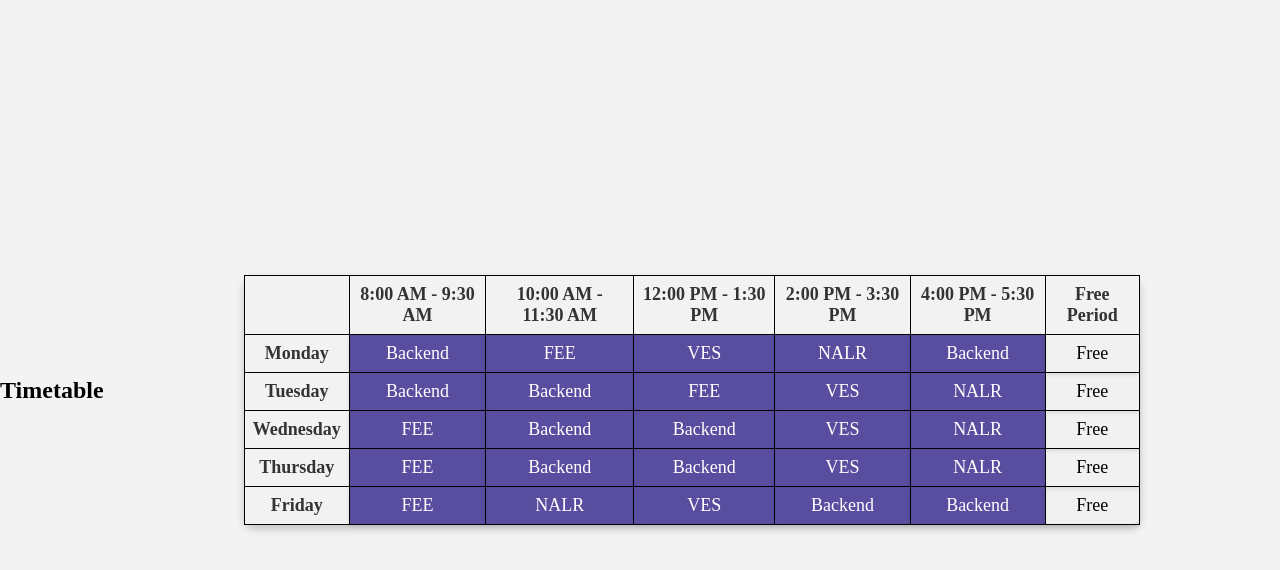
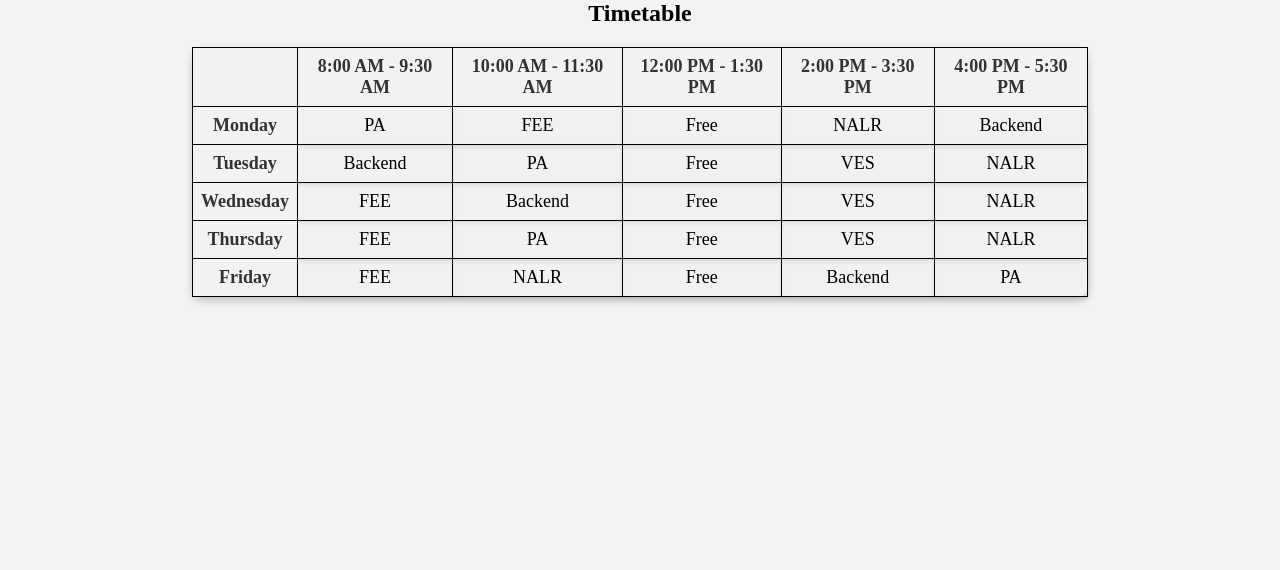
Before and after one commit to Nutika16/Collage_Management, a React (Create React App) app: page /TimeTable in a window 1280 px wide. Shown: the top 570 px of the page. Built offline with nearby package versions, Linux system fonts and the light colour scheme.

Commit message:
updated Commits

```diff
--- a/src/pages/Student/TimeTable.jsx
+++ b/src/pages/Student/TimeTable.jsx
@@ -15,39 +15,39 @@ class TimeTable extends Component {
       ],
       schedule: {
         Monday: {
-          '8:00 AM - 9:30 AM': 'Backend',
+          '8:00 AM - 9:30 AM': 'PA',
           '10:00 AM - 11:30 AM': 'FEE',
-          '12:00 PM - 1:30 PM': 'VES',
+          '12:00 PM - 1:30 PM': 'Free',
           '2:00 PM - 3:30 PM': 'NALR',
           '4:00 PM - 5:30 PM': 'Backend',
         },
         Tuesday: {
           '8:00 AM - 9:30 AM': 'Backend',
-          '10:00 AM - 11:30 AM': 'Backend',
-          '12:00 PM - 1:30 PM': 'FEE',
+          '10:00 AM - 11:30 AM': 'PA',
+          '12:00 PM - 1:30 PM': 'Free',
           '2:00 PM - 3:30 PM': 'VES',
           '4:00 PM - 5:30 PM': 'NALR',
         },
         Wednesday: {
           '8:00 AM - 9:30 AM': 'FEE',
           '10:00 AM - 11:30 AM': 'Backend',
-          '12:00 PM - 1:30 PM': 'Backend',
+          '12:00 PM - 1:30 PM': 'Free',
           '2:00 PM - 3:30 PM': 'VES',
           '4:00 PM - 5:30 PM': 'NALR',
         },
         Thursday: {
           '8:00 AM - 9:30 AM': 'FEE',
-          '10:00 AM - 11:30 AM': 'Backend',
-          '12:00 PM - 1:30 PM': 'Backend',
+          '10:00 AM - 11:30 AM': 'PA',
+          '12:00 PM - 1:30 PM': 'Free',
           '2:00 PM - 3:30 PM': 'VES',
           '4:00 PM - 5:30 PM': 'NALR',
         },
         Friday: {
           '8:00 AM - 9:30 AM': 'FEE',
           '10:00 AM - 11:30 AM': 'NALR',
-          '12:00 PM - 1:30 PM': 'VES',
+          '12:00 PM - 1:30 PM': 'Free',
           '2:00 PM - 3:30 PM': 'Backend',
-          '4:00 PM - 5:30 PM': 'Backend',
+          '4:00 PM - 5:30 PM': 'PA',
         },
       },
     };
@@ -56,7 +56,7 @@ class TimeTable extends Component {
   render() {
     return (
       <div className="timetable-container">
-        <h1>Timetable</h1>
+        <h1 className='heading'>Timetable</h1>
         <table className="timetable">
           <thead>
             <tr>
@@ -64,7 +64,6 @@ class TimeTable extends Component {
               {this.state.times.map((time, index) => (
                 <th key={index}>{time}</th>
               ))}
-              <th>Free Period</th>
             </tr>
           </thead>
           <tbody>
@@ -79,7 +78,6 @@ class TimeTable extends Component {
                     {this.state.schedule[day] && this.state.schedule[day][time]}
                   </td>
                 ))}
-                <td>Free</td>
               </tr>
             ))}
           </tbody>
--- a/src/pages/Student/Timetable.css
+++ b/src/pages/Student/Timetable.css
@@ -1,9 +1,13 @@
 /* Center the timetable on the webpage */
+.heading {
+  text-align: center;
+}
+
 .timetable-container {
   display: flex;
+  flex-direction: column;
+  align-items: center;
   justify-content: center;
-  align-items: center;
-  height: 100vh;
 }
 
 /* Style for the whole timetable container */
@@ -25,7 +29,7 @@ table {
 
 /* Style for table header (days and times) */
 th {
-  background-color: #dde6ec;
+  background-color: #584d9f;
   color: black;
   padding: 20px;
   text-align: center;
@@ -40,33 +44,3 @@ td {
 }
 
 /* Different colors for each subject */
-td.subject-math {
-  background-color: #FF5733;
-  color: white;
-}
-
-td.subject-science {
-  background-color: #90db34;
-  color: white;
-}
-
-td.subject-history {
-  background-color: #F1C40F;
-  color: white;
-}
-
-td.subject-english {
-  background-color: #9B59B6;
-  color: white;
-}
-
-td.subject-pe {
-  background-color: #27AE60;
-  color: white;
-}
-
-/* Highlighted style for table cells with events */
-td.has-event {
-  background-color: #584d9f ;
-  color: white;
-}
```
